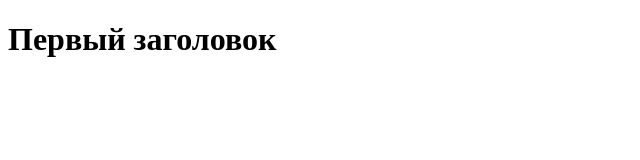
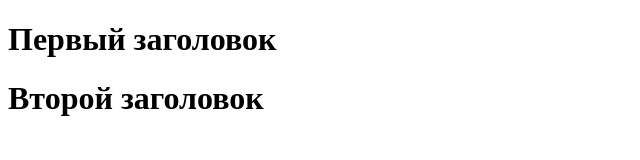
Before and after one commit to aleksandrshd/first-project, a plain HTML site: page index.html in a window 1280 px wide. Shown: the whole page, without its empty margins (0-640 px from the left). Drawn offline with Linux system fonts and the light colour scheme.

Commit message:
добавление контента на сайт

```diff
--- a/index.html
+++ b/index.html
@@ -5,5 +5,6 @@
 </head>
 <body>
     <h1 class="header_1">Первый заголовок</h1>
+    <h1 class="header_1">Второй заголовок</h1>
 </body>
 </html>
```
